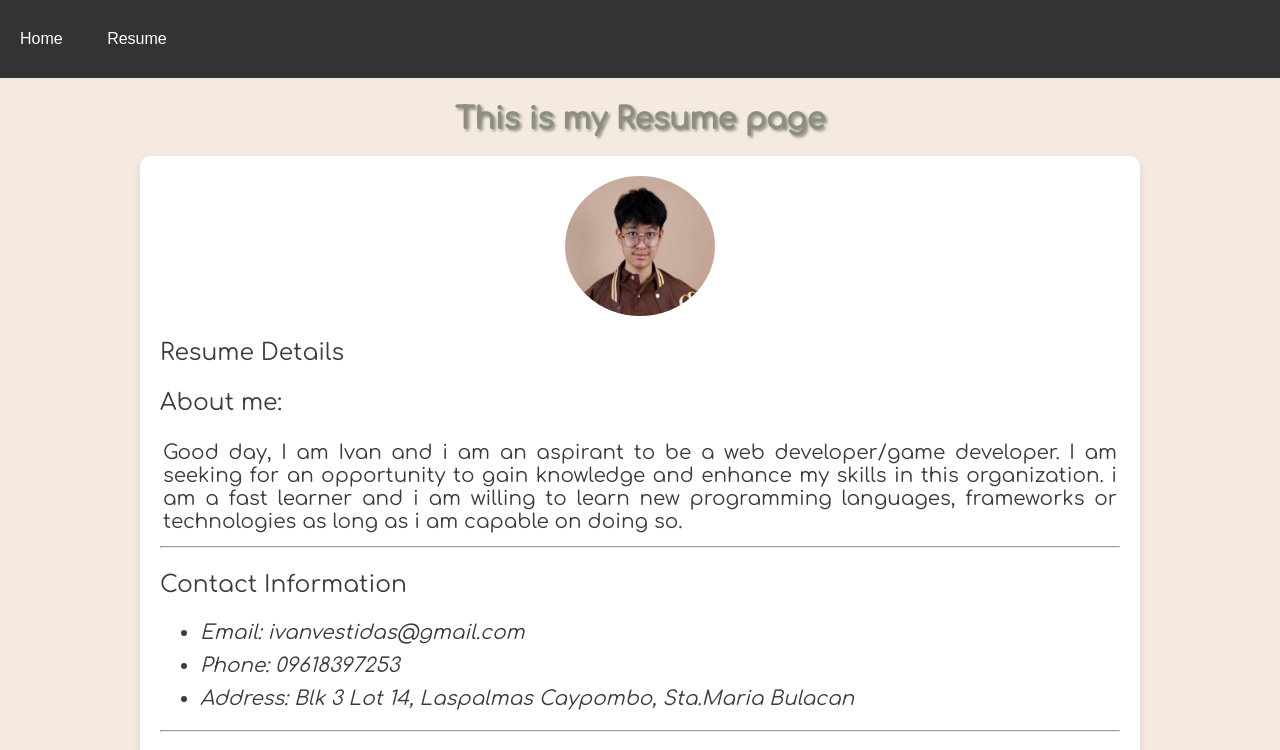
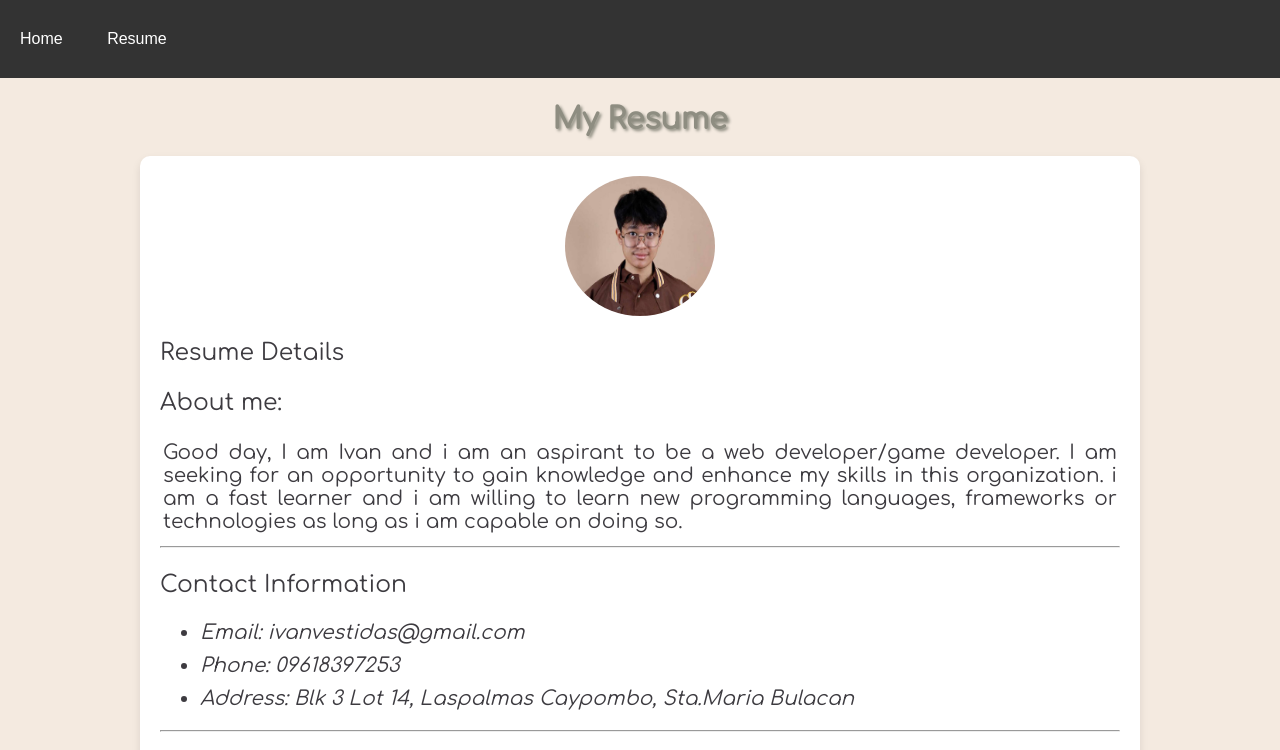
Before and after one commit to GitSplorer/itad_cip1101_VestidasResume, a plain HTML site: page Resume/Resume Page.html in a window 1280 px wide. Shown: the top 750 px of the page. Drawn offline with Linux system fonts and the light colour scheme.

Commit message:
Update Resume Page.html

```diff
--- a/Resume/Resume Page.html
+++ b/Resume/Resume Page.html
@@ -195,7 +195,7 @@
         </ul>
     </nav>
 
-    <h2>This is my Resume page</h2>
+    <h2>My Resume</h2>
 
 
     <!-- Resume Details Box -->
```
